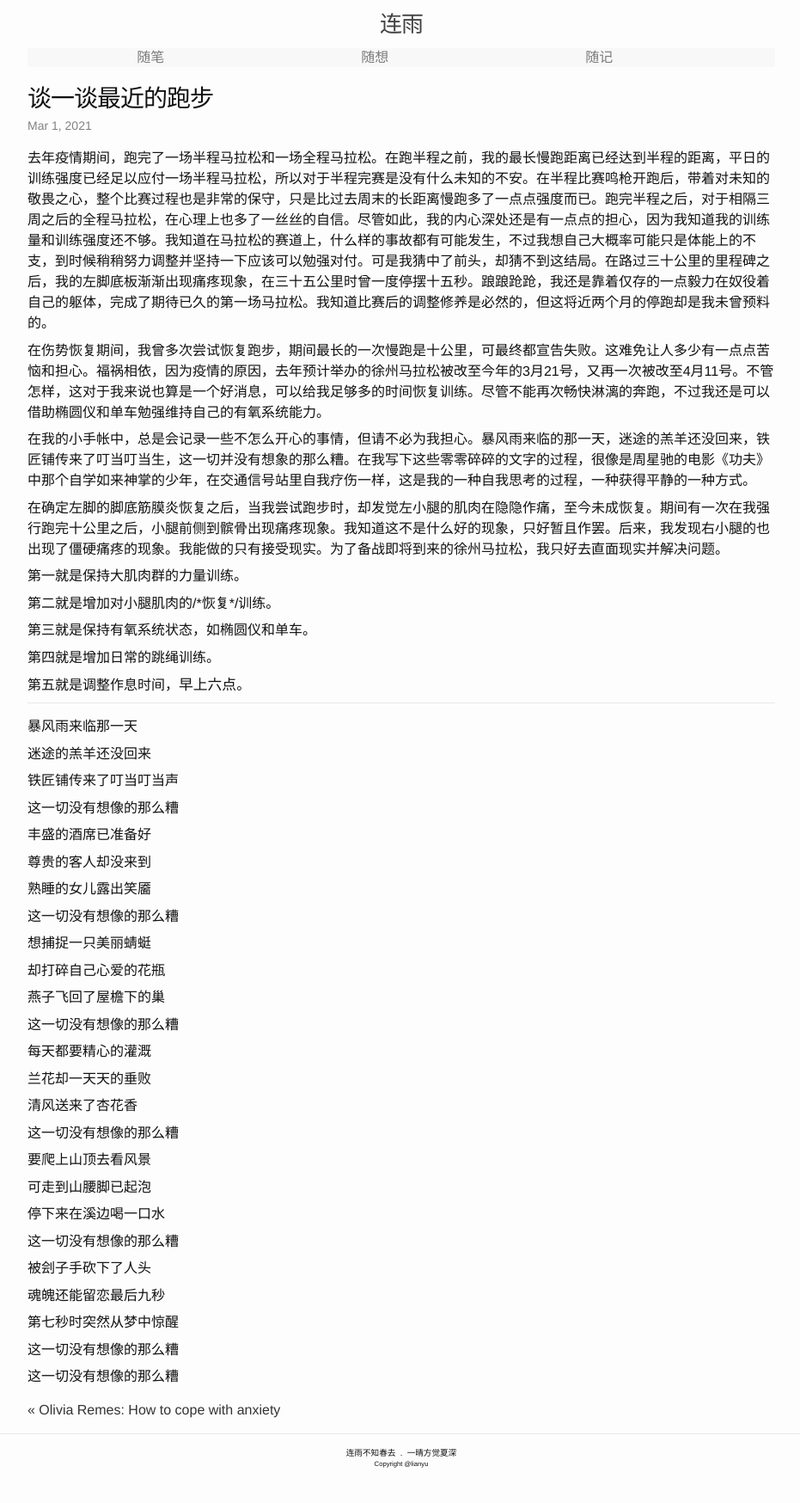
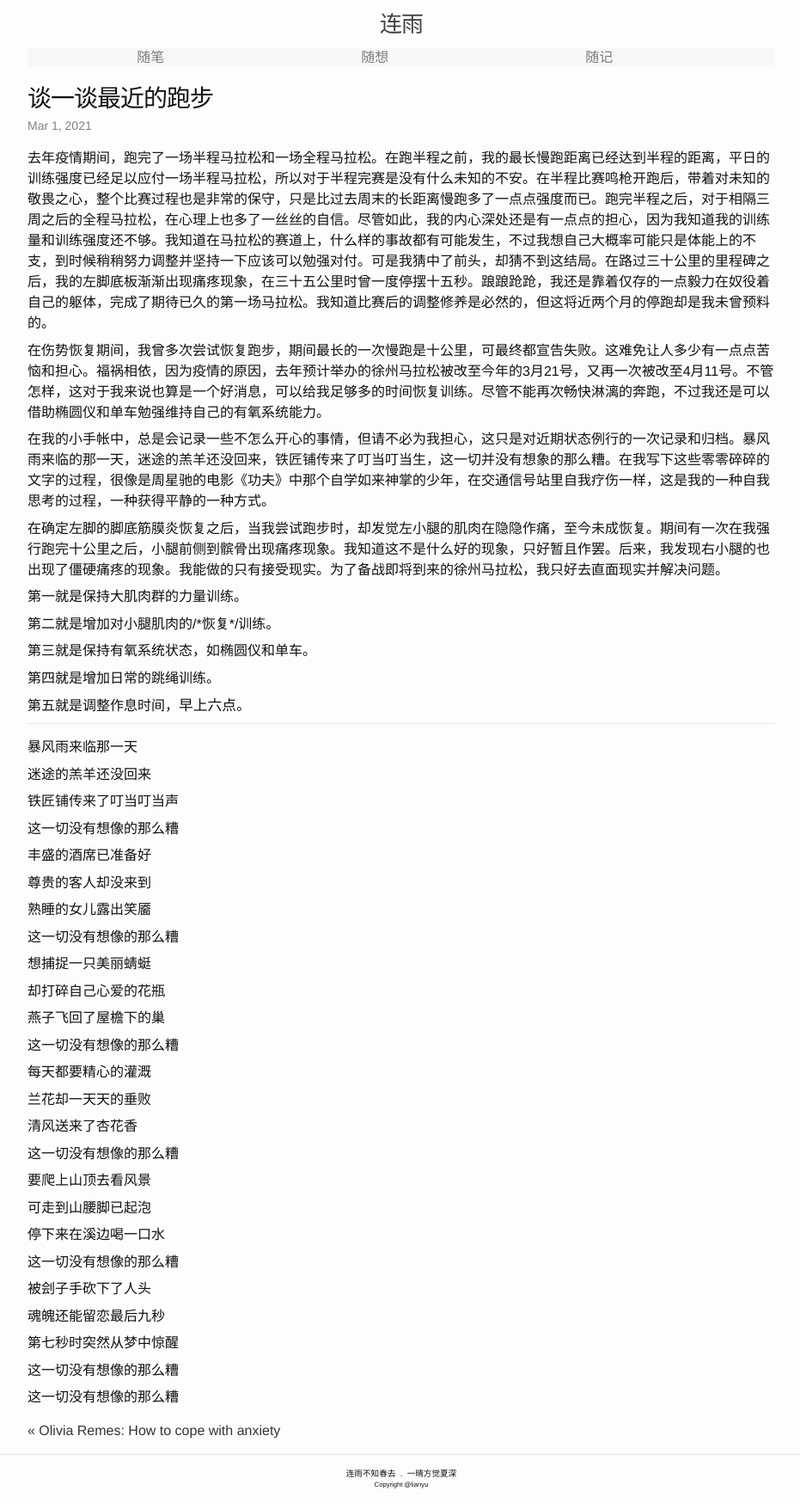
Before and after one commit to lianyu1115/lianyu, a Jekyll site: the page built from _essays/2021-03-01-谈一谈最近的跑步.md, in a window 1280 px wide. Shown: the whole page at 86% size, without its empty margins (173-1104 px from the left). Built offline with Jekyll 4.4.1, drawn with Linux system fonts in a browser that asks for light colours; before the commit the page ends 1724 px from its top, so only the background shows below that.

Commit message:
Update 2021-03-01-谈一谈最近的跑步.md

```diff
--- a/_essays/2021-03-01-谈一谈最近的跑步.md
+++ b/_essays/2021-03-01-谈一谈最近的跑步.md
@@ -10,7 +10,7 @@ tags: ''
 
 在伤势恢复期间，我曾多次尝试恢复跑步，期间最长的一次慢跑是十公里，可最终都宣告失败。这难免让人多少有一点点苦恼和担心。福祸相依，因为疫情的原因，去年预计举办的徐州马拉松被改至今年的3月21号，又再一次被改至4月11号。不管怎样，这对于我来说也算是一个好消息，可以给我足够多的时间恢复训练。尽管不能再次畅快淋漓的奔跑，不过我还是可以借助椭圆仪和单车勉强维持自己的有氧系统能力。
 
-在我的小手帐中，总是会记录一些不怎么开心的事情，但请不必为我担心。暴风雨来临的那一天，迷途的羔羊还没回来，铁匠铺传来了叮当叮当生，这一切并没有想象的那么糟。在我写下这些零零碎碎的文字的过程，很像是周星驰的电影《功夫》中那个自学如来神掌的少年，在交通信号站里自我疗伤一样，这是我的一种自我思考的过程，一种获得平静的一种方式。
+在我的小手帐中，总是会记录一些不怎么开心的事情，但请不必为我担心，这只是对近期状态例行的一次记录和归档。暴风雨来临的那一天，迷途的羔羊还没回来，铁匠铺传来了叮当叮当生，这一切并没有想象的那么糟。在我写下这些零零碎碎的文字的过程，很像是周星驰的电影《功夫》中那个自学如来神掌的少年，在交通信号站里自我疗伤一样，这是我的一种自我思考的过程，一种获得平静的一种方式。
 
 在确定左脚的脚底筋膜炎恢复之后，当我尝试跑步时，却发觉左小腿的肌肉在隐隐作痛，至今未成恢复。期间有一次在我强行跑完十公里之后，小腿前侧到髌骨出现痛疼现象。我知道这不是什么好的现象，只好暂且作罢。后来，我发现右小腿的也出现了僵硬痛疼的现象。我能做的只有接受现实。为了备战即将到来的徐州马拉松，我只好去直面现实并解决问题。
 
```
